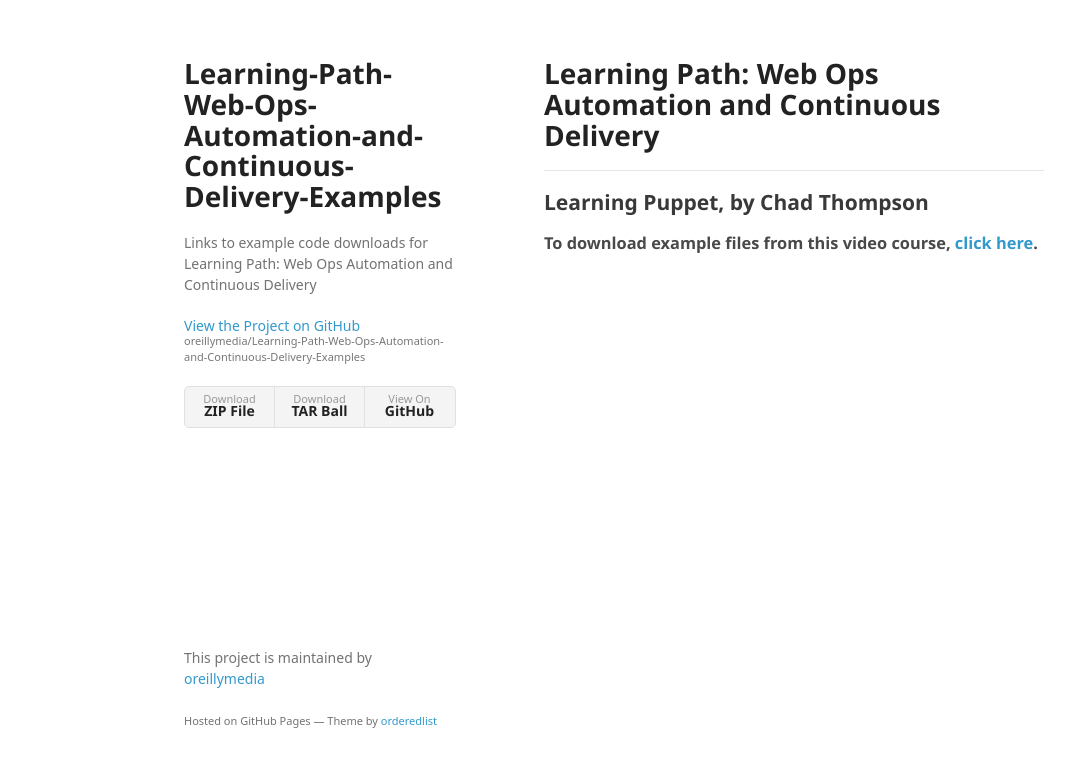
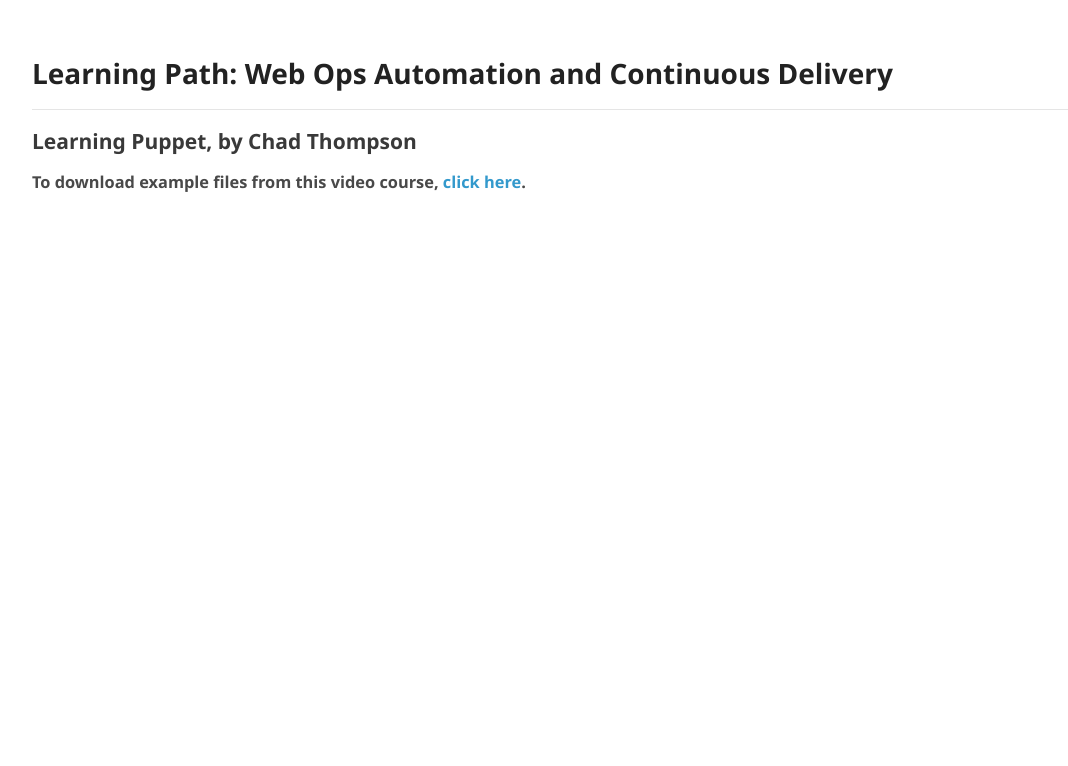
Before and after one commit to oreillymedia/Learning-Path-Web-Ops-Automation-and-Continuous-Delivery-Examples, a plain HTML site: page index.html in a window 1280 px wide. Shown: the whole page, without its empty margins (26-1094 px from the left). Drawn offline with Linux system fonts and the light colour scheme; a web font is replaced by a local one.

Commit message:
Update index.html

```diff
--- a/index.html
+++ b/index.html
@@ -13,21 +13,6 @@
     <![endif]-->
   </head>
   <body>
-    <div class="wrapper">
-      <header>
-        <h1>Learning-Path-Web-Ops-Automation-and-Continuous-Delivery-Examples</h1>
-        <p>Links to example code downloads for  Learning Path: Web Ops Automation and Continuous Delivery</p>
-
-        <p class="view"><a href="https://github.com/oreillymedia/Learning-Path-Web-Ops-Automation-and-Continuous-Delivery-Examples">View the Project on GitHub <small>oreillymedia/Learning-Path-Web-Ops-Automation-and-Continuous-Delivery-Examples</small></a></p>
-
-
-        <ul>
-          <li><a href="https://github.com/oreillymedia/Learning-Path-Web-Ops-Automation-and-Continuous-Delivery-Examples/zipball/master">Download <strong>ZIP File</strong></a></li>
-          <li><a href="https://github.com/oreillymedia/Learning-Path-Web-Ops-Automation-and-Continuous-Delivery-Examples/tarball/master">Download <strong>TAR Ball</strong></a></li>
-          <li><a href="https://github.com/oreillymedia/Learning-Path-Web-Ops-Automation-and-Continuous-Delivery-Examples">View On <strong>GitHub</strong></a></li>
-        </ul>
-      </header>
-      <section>
         <h1>
 <a id="learning-path-web-ops-automation-and-continuous-delivery" class="anchor" href="#learning-path-web-ops-automation-and-continuous-delivery" aria-hidden="true"><span aria-hidden="true" class="octicon octicon-link"></span></a>Learning Path: Web Ops Automation and Continuous Delivery</h1>
 
@@ -38,12 +23,6 @@
 
 <h3>
 <a id="to-download-example-files-from-this-video-course-click-here" class="anchor" href="#to-download-example-files-from-this-video-course-click-here" aria-hidden="true"><span aria-hidden="true" class="octicon octicon-link"></span></a>To download example files from this video course, <a href="http://examples.oreilly.com/0636920039938/">click here</a>.</h3>
-      </section>
-      <footer>
-        <p>This project is maintained by <a href="https://github.com/oreillymedia">oreillymedia</a></p>
-        <p><small>Hosted on GitHub Pages &mdash; Theme by <a href="https://github.com/orderedlist">orderedlist</a></small></p>
-      </footer>
-    </div>
     <script src="javascripts/scale.fix.js"></script>
 
   </body>
```
